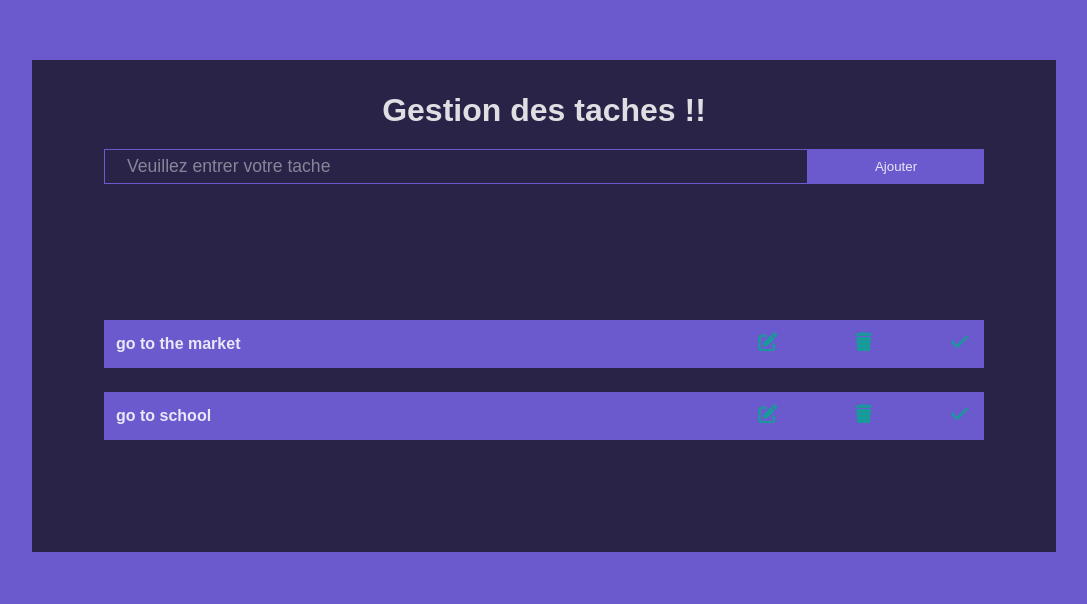
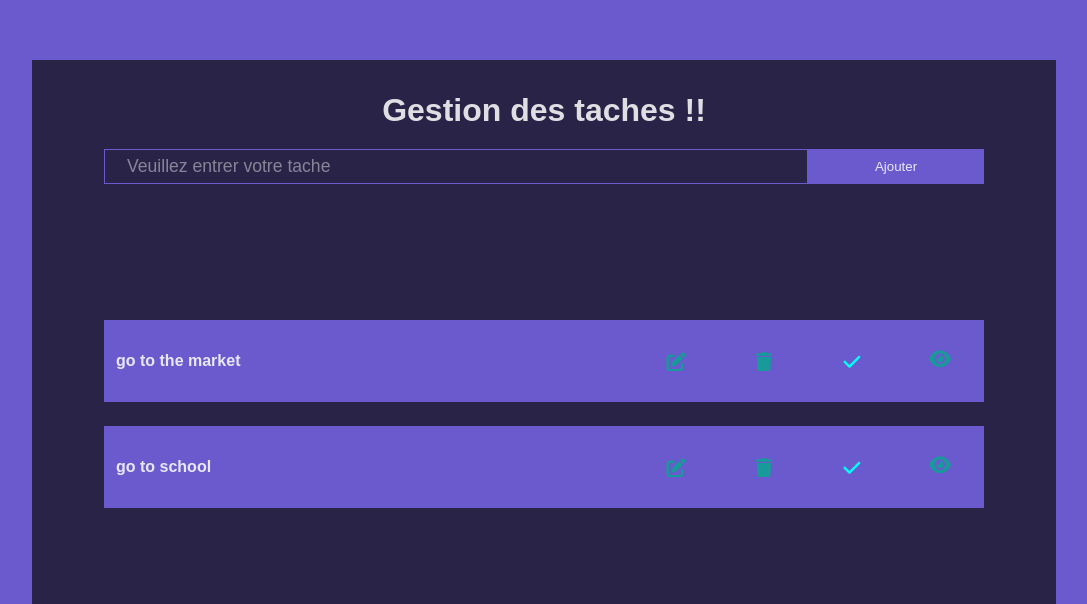
Before and after one commit to FrankamDev/todo, a React (Vite) app: page / in a window 1280 px wide. Shown: the part 196-800 px from the top of the page, without its empty margins (96-1183 px from the left). Built offline with nearby package versions, Linux system fonts and the light colour scheme.

Commit message:
view feature added

```diff
--- a/package.json
+++ b/package.json
@@ -12,6 +12,7 @@
   "dependencies": {
     "react": "^18.3.1",
     "react-dom": "^18.3.1",
+    "react-router-dom": "^7.0.1",
     "sass": "^1.81.0",
     "uuid": "^11.0.3"
   },
--- a/src/App.jsx
+++ b/src/App.jsx
@@ -1,11 +1,18 @@
-import Tasks from "./components/Tasks";
-
+import { BrowserRouter, Route, Routes } from 'react-router-dom';
+import Display from './pages/Display';
+import Tasks from './components/Tasks';
 const App = () => {
   return (
-    <div className='app'>
-      <Tasks />
-      <i className="footer">By Frank kamgang</i>
-    </div>
+    <>
+      <div className="app">
+        <BrowserRouter>
+          <Routes>
+            <Route path="/" element={<Tasks />} />
+            <Route path="/display" element={<Display />} />
+          </Routes>
+        </BrowserRouter>
+      </div>
+    </>
   );
 };
 
--- a/src/components/CardTask.jsx
+++ b/src/components/CardTask.jsx
@@ -1,4 +1,6 @@
 import { useState } from 'react';
+import { NavLink } from 'react-router-dom';
+import Display from '../pages/Display';
 
 const CardTask = ({
   task,
@@ -7,77 +9,33 @@ const CardTask = ({
   handleClick,
   handleDelete,
   handleValided,
+  handleEdit,
 }) => {
-  const [isEditing, setIsEditing] = useState(false); // État pour contrôler l'édition
-  const [editedTask, setEditedTask] = useState(task.task); // Contient la valeur de la tâche modifiée
-
-  // Fonction pour afficher la tâche
+  const [Edit, setEdit] = useState(false);
   const showTask = (id) => {
-    console.log(id);
+   <Display tasks={tasks.id} />
   };
-
-  // Gérer l'édition de la tâche
-  const handleEditChange = (e) => {
-    setEditedTask(e.target.value);
-  };
-
-  const handleEditSave = () => {
-    // Appeler la fonction de validation avec la tâche modifiée
-    handleValided(task.id, editedTask);
-    setIsEditing(false); // Fermer l'édition après la sauvegarde
-  };
-
-  // Gérer l'annulation de l'édition
-  const handleEditCancel = () => {
-    setEditedTask(task.task); // Réinitialiser au texte initial de la tâche
-    setIsEditing(false); // Fermer l'édition
-  };
-
   return (
     <div className="card">
-      <li onClick={() => showTask(task.id)}>
-        {isEditing ? (
-          <div>
-            <input
-              type="text"
-              value={editedTask}
-              onChange={handleEditChange}
-              className="edit-input"
-            />
-            <button onClick={handleEditSave}>Save</button>
-            <button onClick={handleEditCancel}>Cancel</button>
-          </div>
-        ) : (
+      <ul>
+        <li onClick={(id) => showTask(task.id)}>
           <b>{task.task}</b>
-        )}
-
           <div className="btns">
-          <button
-            onClick={(e) => {
-              e.stopPropagation(); // Éviter que le clic sur le bouton déclenche le clic du li
-              setIsEditing(true); // Activer l'édition
-            }}
-          >
+            <button onClick={() => handleEdit(task.id)}>
               <i className="fas fa-edit"></i>
             </button>
-          <button
-            onClick={(e) => {
-              e.stopPropagation();
-              handleDelete(task.id);
-            }}
-          >
+            <button onClick={() => handleDelete(task.id)}>
               <i className="fas fa-trash"></i>
             </button>
-          <button
-            onClick={(e) => {
-              e.stopPropagation();
-              handleValided(task.id);
-            }}
-          >
-            <i className="fas fa-check"></i>
+            <button style={{color:"cyan"}} className="fas fa-check"></button>
+            <button onClick={() => handleValided(task.id)}>
+              <NavLink to="/display">
+                <i className="fas fa-eye"></i>
+              </NavLink>
             </button>
           </div>
         </li>
+      </ul>
     </div>
   );
 };
--- a/src/components/Tasks.jsx
+++ b/src/components/Tasks.jsx
@@ -59,7 +59,7 @@ const Tasks = () => {
     settasks(deleteTask);
   };
   const handleValided = (id) => {
-    console.log(id);
+
   };
   return (
     <div className="tasks">
--- /dev/null
+++ b/src/pages/Display.jsx
@@ -0,0 +1,11 @@
+
+const Display = ({tasks}) => {
+  return (
+    <div className="display">
+      <h1>{tasks}</h1>
+      jk
+    </div>
+  );
+};
+
+export default Display;
--- a/src/styles/companents/_tasks.scss
+++ b/src/styles/companents/_tasks.scss
@@ -1,3 +1,6 @@
+*{
+  // border: 1px solid red
+}
 .app {
 
   .footer {
@@ -6,9 +9,11 @@
     font-size: 2rem;
     font-weight: 800;
   }
-  i{
+
+  i {
     color: $cyan;
   }
+
   .tasks {
     background: $violet2;
     margin: 20% auto;
@@ -17,7 +22,6 @@
 
     .container {
       @include childCenter;
-
       .errr {
         width: 78.6%;
 
@@ -67,13 +71,10 @@
       transform: .4s ease;
 
       .btns {
+        padding: 6px 0;
         display: flex;
-        width: 170%;
-        margin-left: 50%;
-        text-align: center;
         align-items: center;
-        justify-content: space-around;
-        padding: 0 12px 0 0;
+        justify-content: center;
 
         button {
           color: rgb(49, 48, 48);
@@ -81,8 +82,12 @@
           border: none;
           font-size: 1.2rem;
           width: 100%;
+          padding: 8px 0;
+          margin: 3px;
           transition: .4s ease;
-          position: static;
+          justify-content: center;
+          display: flex;
+          align-items: center;
 
           &:hover {
             cursor: pointer;
@@ -123,7 +128,7 @@
           margin: 12px 0;
           padding: 12px 0;
           display: grid;
-          grid-template-columns: 60% 20%;
+          grid-template-columns: 60% 40%;
           align-items: center;
 
           &:hover {
```
Also changed, not shown: 1 other file (tests, documents, lock files or other folders). Lines whose indentation alone changed are shown as unchanged.
